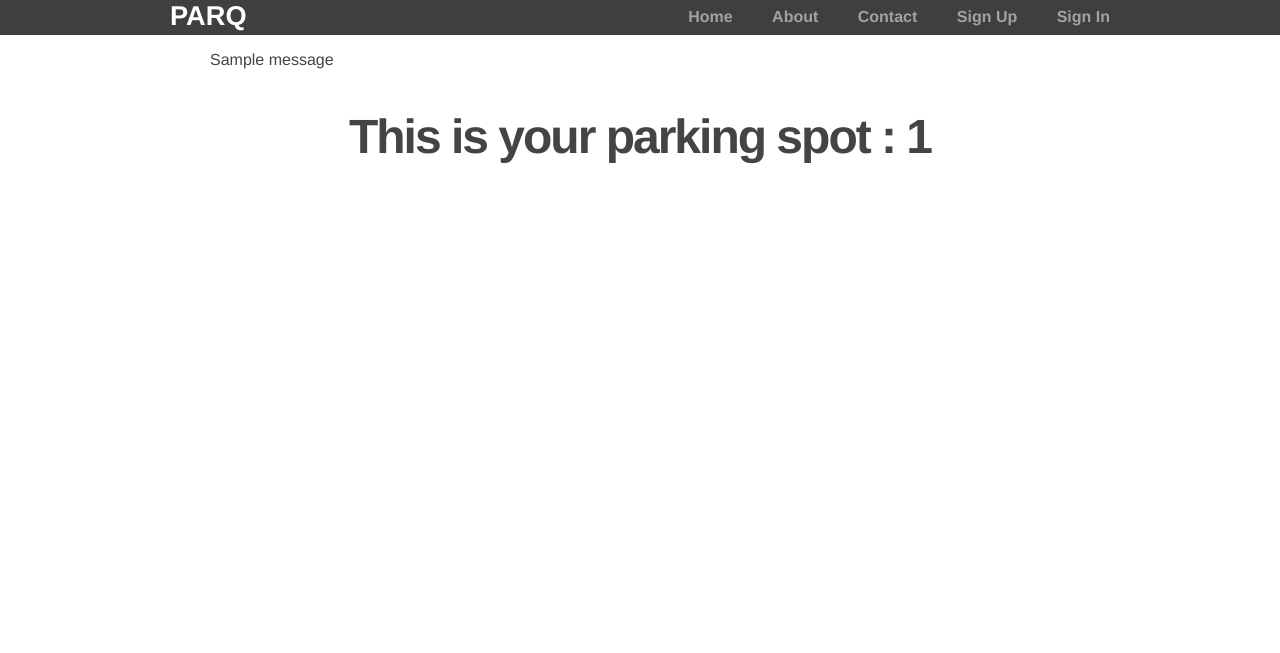
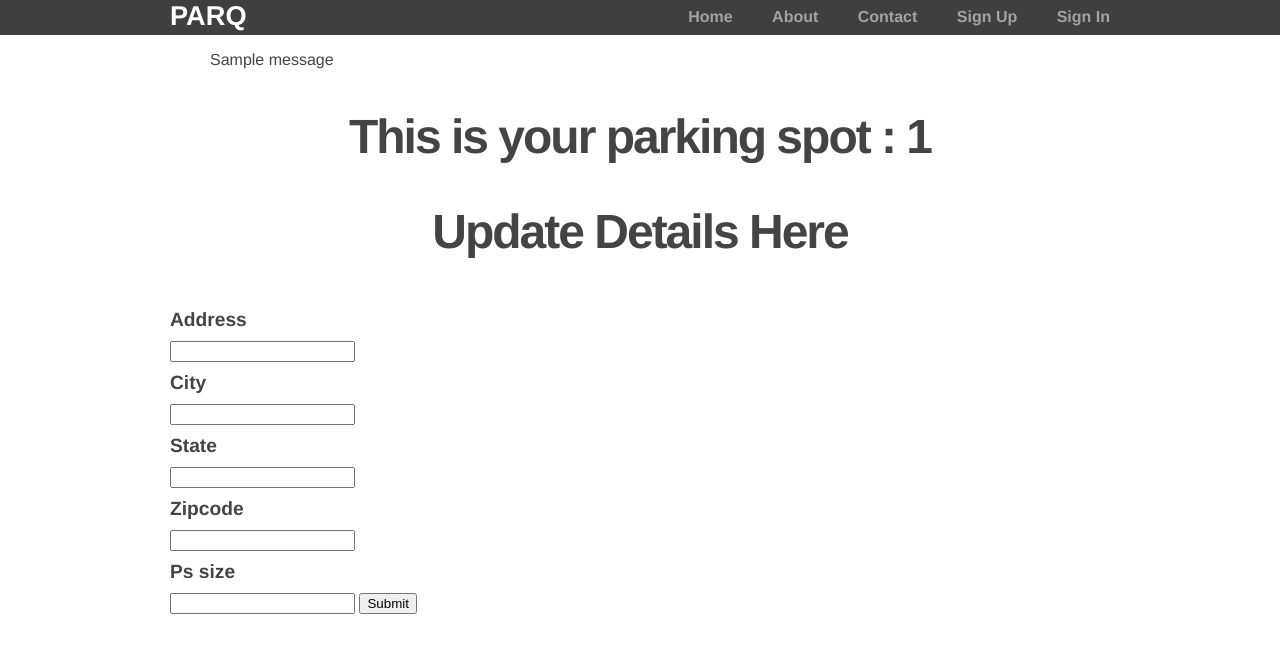
Before and after one commit to rkfan/Parq, a Python web app: template app/templates/update_spot.html in a window 1280 px wide. Shown: the top 653 px of the page. Run offline with Jinja, Linux system fonts and the light colour scheme; the template is opened without the code that fills it: most values are stand-ins (such as "Sample title", 1, 10 or a date in 2020); one stand-in notice (Sample message) is shown; form fields are guessed from the names that the template uses.

Commit message:
New page for updating parking spot

```diff
--- a/app/templates/update_spot.html
+++ b/app/templates/update_spot.html
@@ -1,5 +1,48 @@
 {% extends "layout.html" %}
 
 {% block content %}
-  	  <h2>This is your parking spot : {{parking_spot.psid}}<h2>
+  	  <h2>This is your parking spot : {{parking_spot.psid}}</h2>
+  	  <h2> Update Details Here </h2>
+  	  {% for message in form.address.errors %}
+      <div class="flash">{{ message }}</div>
+      {% endfor %}
+
+      {% for message in form.city.errors %}
+      <div class="flash">{{ message }}</div>
+      {% endfor %}
+
+      {% for message in form.state.errors %}
+      <div class="flash">{{ message }}</div>
+      {% endfor %}
+
+      {% for message in form.zipcode.errors %}
+      <div class="flash">{{ message }}</div>
+      {% endfor %}
+
+      {% for message in form.ps_size.errors %}
+      <div class="flash">{{ message }}</div>
+      {% endfor %}
+
+      <form action="{{ url_for('update_spot', parking_id=parking_spot.psid) }}" method=post>
+      {{ form.csrf_token }}
+	  {{ form.hidden_tag() }}
+
+	  {{ form.address.label }}
+	  {{ form.address }}
+
+	  {{ form.city.label }}
+	  {{ form.city }}
+
+	  {{ form.state.label }}
+	  {{ form.state }}
+
+	  {{ form.zipcode.label }}
+	  {{ form.zipcode }}
+
+	  {{ form.ps_size.label }}
+	  {{ form.ps_size }}
+
+	  {{ form.submit }}
+
+  	  </form>
 {% endblock %}
```
